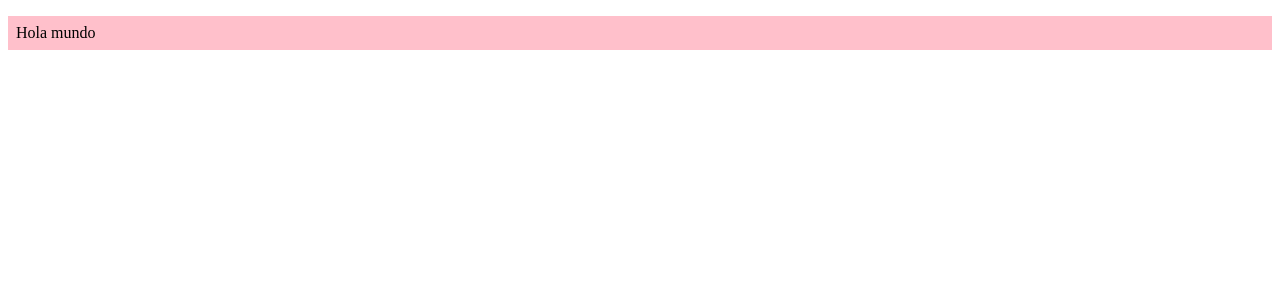
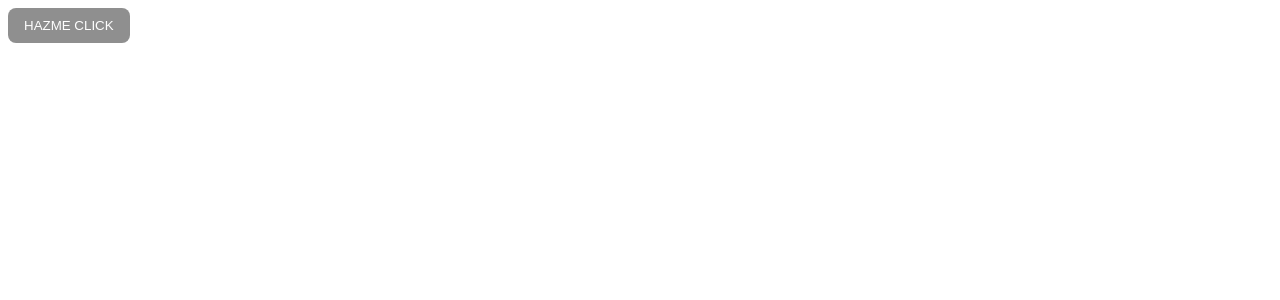
Before and after one commit to emendozamND/vuede0aexperto, a Vue app in the folder codersfree/: page / in a window 1280 px wide. Shown: the top 300 px of the page. Built offline with nearby package versions, Linux system fonts and the light colour scheme.

Commit message:
enlaces de atributo

```diff
--- a/codersfree/src/App.vue
+++ b/codersfree/src/App.vue
@@ -1,14 +1,23 @@
 <script setup>
-const clase = "bg-red";
-
+const isDisabled = true;
 </script>
 <template>
-<p :class="clase">Hola mundo</p>
+  <button :disabled="isDisabled" class="btn">
+    HAZME CLICK
+  </button>
 </template>
 
 <style scoped>
-.bg-red {
-  background-color: pink;
-  padding: 8px;
+.btn{
+  background: #222;
+  color: white;
+  padding: 10px 16px;
+  border: none;
+  border-radius: 8px;
+  cursor: pointer;
+}
+.btn:disabled{
+  opacity: 0.5;
+  cursor: not-allowed;
 }
 </style>
```
